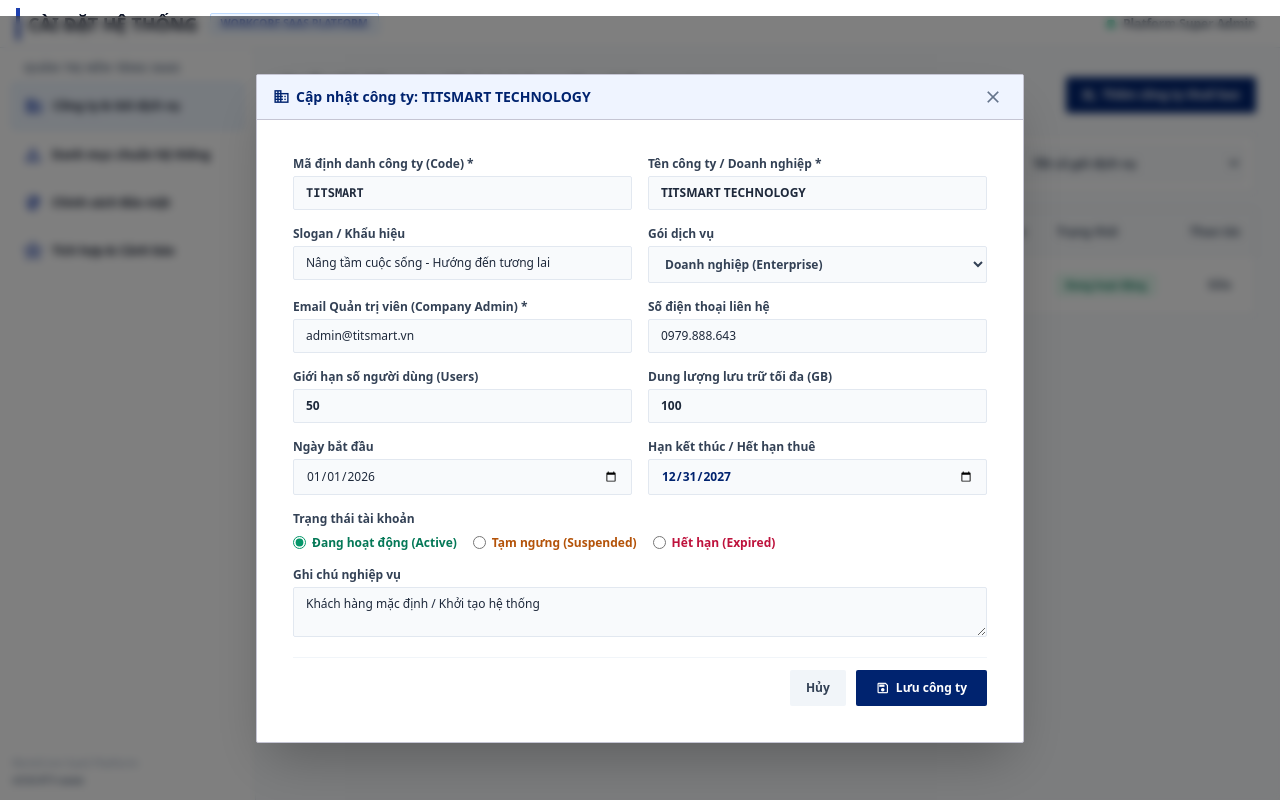
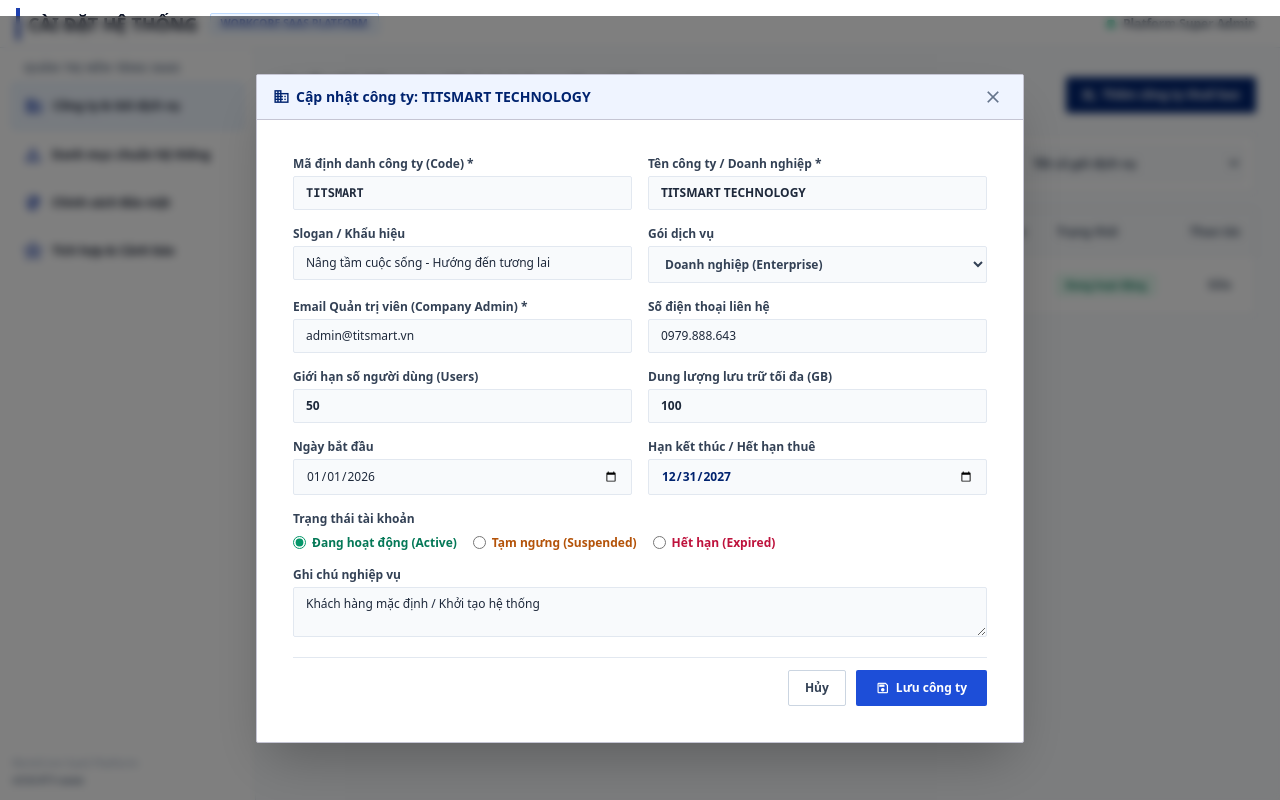
Before and after one commit to neitpm/workcore-saas-platform, a React (Vite) app: page / in a window 1280 px wide. Both pictures are taken after a click on the button "Sửa". Built offline with nearby package versions, Linux system fonts and the light colour scheme; no server answers.

Commit message:
style(buttons): refine cancel button with distinct border and bold text, enhance action button contrast

```diff
--- a/src/components/Modal.tsx
+++ b/src/components/Modal.tsx
@@ -158,18 +158,18 @@ export const Modal: React.FC<ModalProps> = ({
                 Bạn có chắc chắn muốn thoát? Dữ liệu đang nhập có thể bị mất.
               </p>
             </div>
-            <div className="flex items-center justify-center gap-3 pt-2 border-t border-slate-100">
+            <div className="flex items-center justify-center gap-3 pt-2 border-t border-slate-200">
               <button
                 type="button"
                 onClick={handleCancelExit}
-                className="px-4 py-2.5 rounded text-xs font-bold border border-slate-200 text-slate-700 bg-white hover:bg-slate-50 transition-colors flex-1 shadow-2xs"
+                className="px-4 py-2 rounded text-xs font-bold border border-slate-300 text-slate-700 bg-white hover:bg-slate-50 transition-colors flex-1 shadow-2xs cursor-pointer"
               >
                 Hủy
               </button>
               <button
                 type="button"
                 onClick={handleConfirmExit}
-                className="px-4 py-2.5 rounded text-xs font-bold bg-primary hover:bg-primary/90 text-white shadow-sm hover:shadow-md transition-all flex-1"
+                className="px-4 py-2 rounded text-xs font-bold bg-blue-700 hover:bg-blue-800 text-white shadow-2xs transition-all flex-1 cursor-pointer"
               >
                 Đồng ý
               </button>
--- a/src/components/PlatformTenantsTab.tsx
+++ b/src/components/PlatformTenantsTab.tsx
@@ -420,20 +420,20 @@ export const PlatformTenantsTab: React.FC<PlatformTenantsTabProps> = ({ triggerT
             </div>
           </div>
 
-          <div className="flex justify-end gap-2.5 pt-3 border-t border-slate-100">
+          <div className="flex justify-end gap-2.5 pt-3 border-t border-slate-200">
             <button
               type="button"
               onClick={() => setIsModalOpen(false)}
-              className="px-4 py-2 rounded text-xs font-bold bg-slate-100 hover:bg-slate-200 text-slate-700 transition-colors cursor-pointer"
+              className="px-4 py-2 border border-slate-300 text-slate-700 bg-white hover:bg-slate-50 rounded text-xs font-bold transition-colors cursor-pointer shadow-2xs"
             >
               Hủy
             </button>
             <button
               type="submit"
-              className="px-5 py-2 rounded text-xs font-bold bg-primary hover:bg-blue-800 text-white transition-colors shadow-2xs cursor-pointer flex items-center gap-1.5"
+              className="px-5 py-2 rounded text-xs font-bold bg-blue-700 hover:bg-blue-800 text-white transition-colors shadow-2xs cursor-pointer flex items-center gap-1.5"
             >
-              <span className="material-symbols-outlined text-sm">save</span>
-              <span>Lưu công ty</span>
+              <span className="material-symbols-outlined text-sm text-white">save</span>
+              <span className="text-white font-bold">Lưu công ty</span>
             </button>
           </div>
         </form>
```
